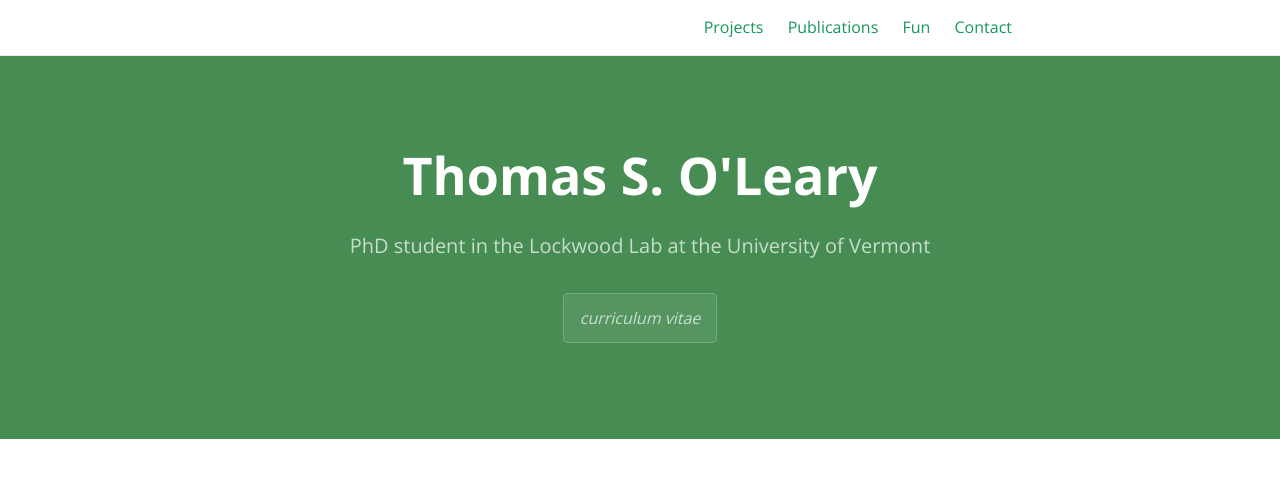
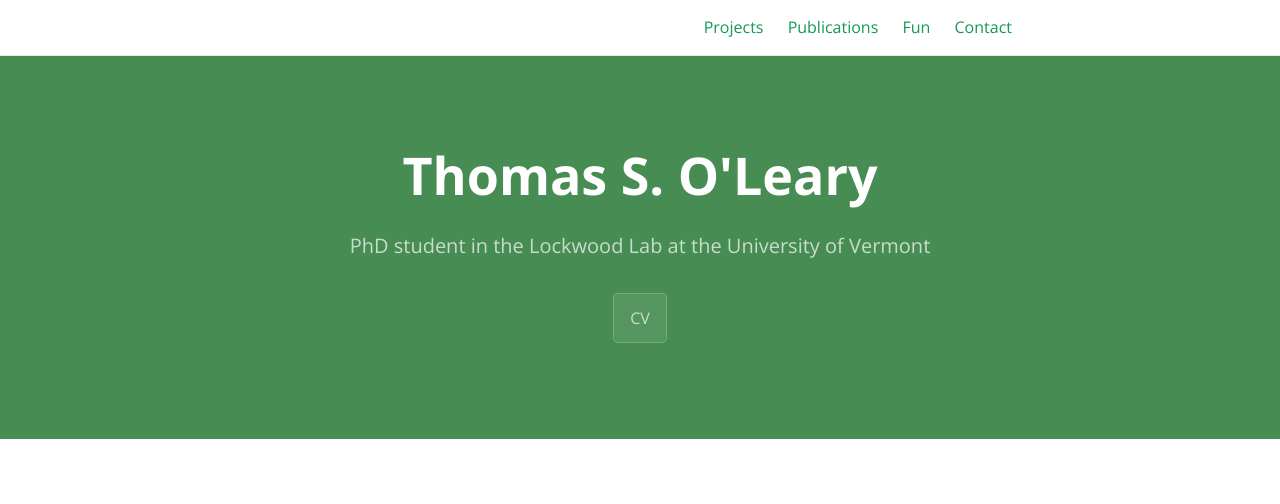
Before and after one commit to tsoleary/tsoleary.github.io, a Jekyll site: the page built from index.md, in a window 1280 px wide. Shown: the top 504 px of the page. Built offline with Jekyll 4.4.1, drawn with Linux system fonts in a browser that asks for light colours; grey boxes are pictures that could not be loaded.

Commit message:
cv button back to cv

```diff
--- a/_layouts/default.html
+++ b/_layouts/default.html
@@ -76,7 +76,7 @@
             <h1 class="project-name">{{ page-title }}</h1>
             <h2 class="project-tagline">{{ page-tagline }}</h2>
             {% if page.layout == 'home' %}
-            <a href="https://tsoleary.github.io/CV/tsoleary_cv_2022.pdf" target="_blank" rel="noopener noreferrer" class="btn"><i>curriculum vitae</i></a>
+            <a href="https://tsoleary.github.io/CV/tsoleary_cv_2022.pdf" target="_blank" rel="noopener noreferrer" class="btn">CV</a>
             {% if site.show_downloads %}
 
             {% endif %}
```
Also changed, not shown: 1 other file.
